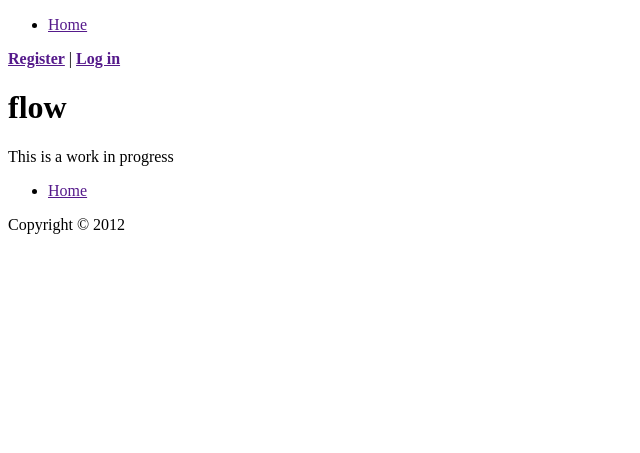
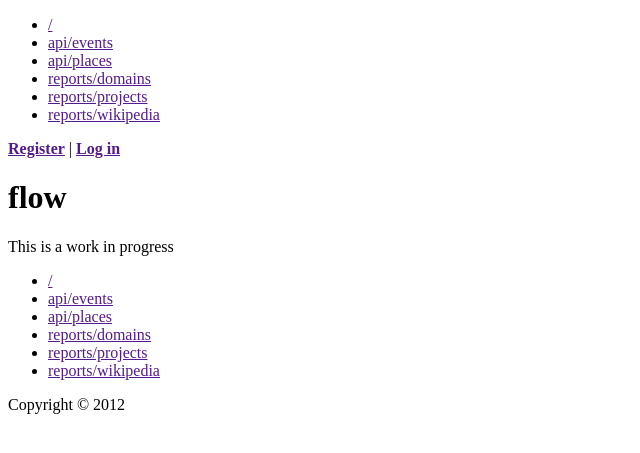
Before and after one commit to westurner/workhours, a Python web app: template workhours/templates/about.jinja2 in a window 1280 px wide. Shown: the top 453 px of the page, without its empty margins (0-640 px from the left). Run offline with Jinja, Linux system fonts and the light colour scheme; the template is opened without the code that fills it, so the values that code supplies are empty.

Commit message:
Updated workhours/templates/mainmenu.jinja2: Added api/* and reports/* links

```diff
--- a/workhours/templates/mainmenu.jinja2
+++ b/workhours/templates/mainmenu.jinja2
@@ -1,5 +1,10 @@
 <ul>
-    <li><a href="{{ request.route_url('main')  }}">Home</a></li>
+    <li><a href="{{ request.route_url('main')  }}">/</a></li>
+    <li><a href="{{ request.route_url('get_api/events_collection') }}">api/events</a></li>
+    <li><a href="{{ request.route_url('get_api/places_collection') }}">api/places</a></li>
+    <li><a href="{{ request.route_url('get_reports/domains_collection') }}">reports/domains</a></li>
+    <li><a href="{{ request.route_url('get_reports/projects_collection') }}">reports/projects</a></li>
+    <li><a href="{{ request.route_url('get_reports/wikipedia_collection') }}">reports/wikipedia</a></li>
     {#<li><a href="{{ request.route_url('ideas_main') }}">Ideas</a></li>
     <li><a href="{{ request.route_url('sparql_query')  }}">SPARQL</a></li>
     <li><a href="{{ request.route_url('deniz') }}">Browse</a></li>
```
